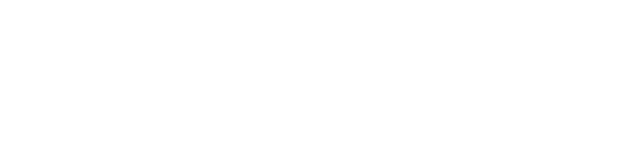
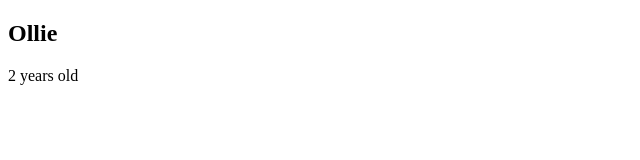
Before and after one commit to KevinKoobs/ES64Everyone, a plain HTML site: page Module-03/index.html in a window 1280 px wide. Shown: the whole page, without its empty margins (0-640 px from the left). Drawn offline with Linux system fonts and the light colour scheme.

Commit message:
ES6-03: Use backticks to build template string with HTML

```diff
--- a/Module-03/index.html
+++ b/Module-03/index.html
@@ -14,5 +14,14 @@
 		age = 2,
 		sentence = `My cat ${name} is ${age} years old.`
 	console.log(sentence);
+
+	const markup = `
+		<div class="person">
+			<h2 class="name">${name}</h2>
+			<p class="age">${age} years old</p>
+		</div>
+	`;
+
+	document.body.innerHTML = markup;
 </script>
 </html>
```
